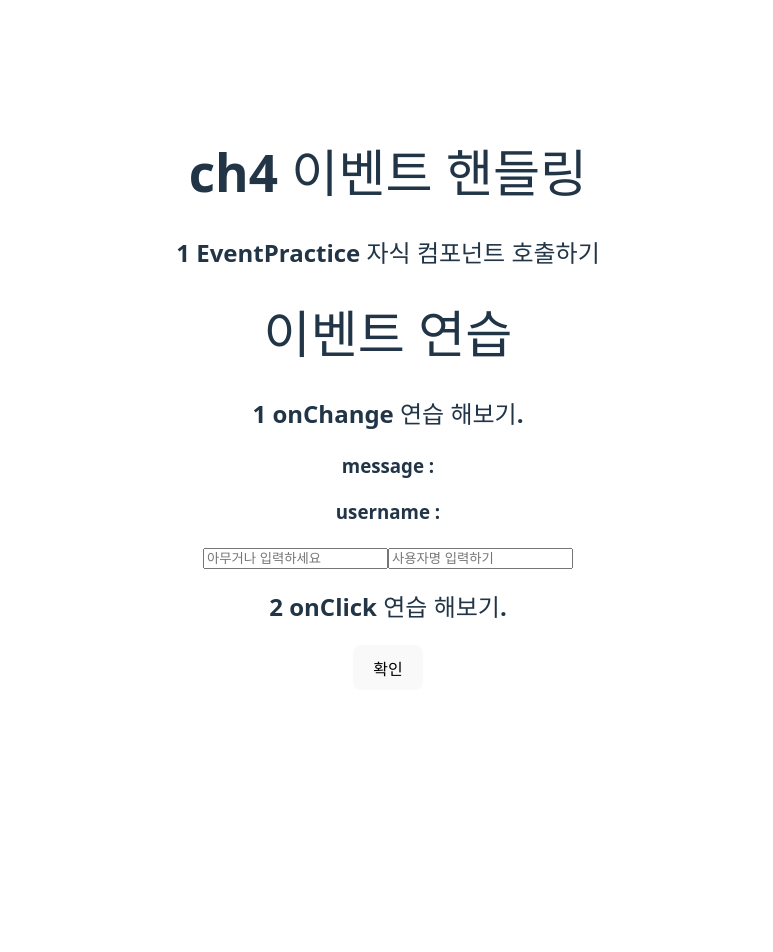
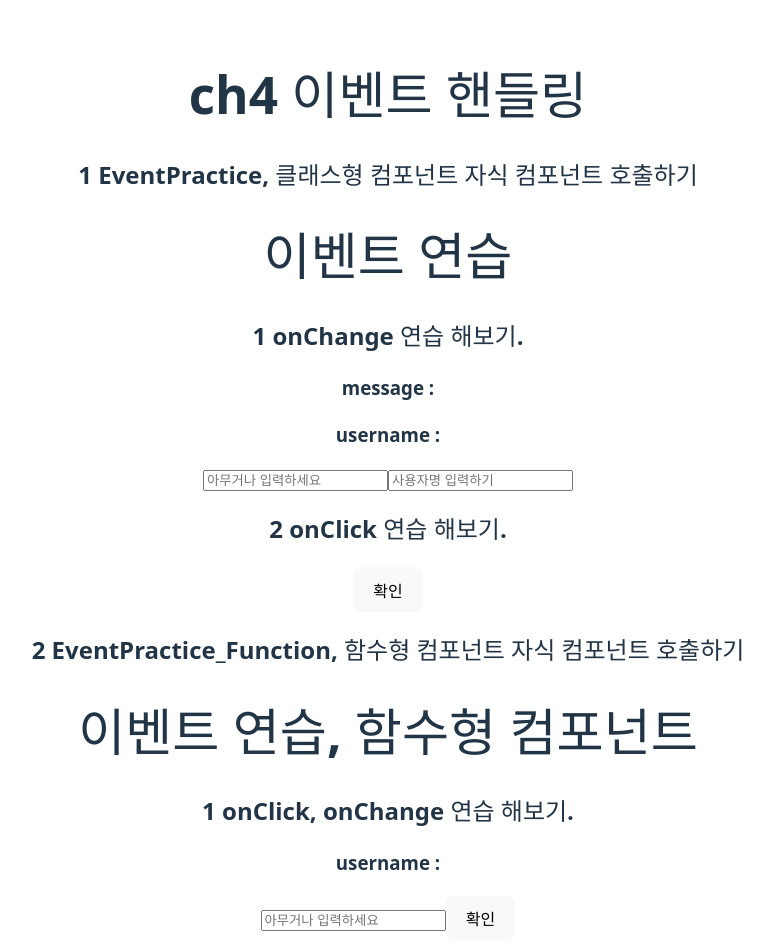
Before and after one commit to reokkamy/React-WorkSpace-k6-0806, a React (Vite) app in the folder ch04-vite-test/: page / in a window 1280 px wide. Shown: the top 952 px of the page, without its empty margins (252-1025 px from the left). Before the commit the page ends 800 px from the top, so only its background shows below. Built offline with nearby package versions, Linux system fonts and the light colour scheme.

Commit message:
2교시, 함수형 컴포넌트에서, 이벤트 핸들링 연습1

```diff
--- a/ch04-vite-test/src/App.jsx
+++ b/ch04-vite-test/src/App.jsx
@@ -1,12 +1,15 @@
 import "./App.css";
 import EventPractice from "./component/EventPractice";
+import EventPractice_Function from "./component/EventPractice_Function";
 
 function App() {
   return (
     <>
       <h1>ch4 이벤트 핸들링</h1>
-      <h2>1 EventPractice 자식 컴포넌트 호출하기</h2>
+      <h2>1 EventPractice, 클래스형 컴포넌트 자식 컴포넌트 호출하기</h2>
       <EventPractice />
+      <h2>2 EventPractice_Function, 함수형 컴포넌트 자식 컴포넌트 호출하기</h2>
+      <EventPractice_Function />
     </>
   );
 }
--- a/ch04-vite-test/src/component/EventPractice.jsx
+++ b/ch04-vite-test/src/component/EventPractice.jsx
@@ -31,6 +31,13 @@ class EventPractice extends Component {
     });
   }
 
+  // 이벤트 추가.
+  handleKeyPress = (e) => {
+    if (e.key === "Enter") {
+      this.handleClick();
+    }
+  };
+
   render() {
     return (
       <>
@@ -50,6 +57,8 @@ class EventPractice extends Component {
           //   }}
           // 방법2, 따로 분리 설정.
           onChange={this.handleChange}
+          // 추가 키 이벤트 리스너, 엔터 키를 입력시, 클릭 하는 효과 주기.
+          onKeyPress={this.handleKeyPress}
         />
 
         <input
@@ -58,6 +67,8 @@ class EventPractice extends Component {
           placeholder="사용자명 입력하기"
           value={this.state.username} // getter, state 객체 안의 message 조회
           onChange={this.handleChange}
+          // 추가 키 이벤트 리스너, 엔터 키를 입력시, 클릭 하는 효과 주기.
+          onKeyPress={this.handleKeyPress}
         />
 
         <h2>2 onClick 연습 해보기. </h2>
--- /dev/null
+++ b/ch04-vite-test/src/component/EventPractice_Function.jsx
@@ -0,0 +1,34 @@
+import React from "react";
+import { useState } from "react";
+
+const EventPractice_Function = () => {
+  const [username, setUsername] = useState("");
+
+  const onChangeUsername = (e) => setUsername(e.target.value);
+
+  const onClick = () => {
+    alert(username + ":");
+    setUsername("");
+  };
+
+  return (
+    <>
+      <h1>이벤트 연습, 함수형 컴포넌트 </h1>
+      <h2>1 onClick, onChange 연습 해보기. </h2>
+      <h3>username : {username}</h3>
+      <input
+        type="text"
+        name="message"
+        placeholder="아무거나 입력하세요"
+        value={username} // getter, state 객체 안의 message 조회
+        // onClick={onClick}
+        onChange={onChangeUsername}
+        // 추가 키 이벤트 리스너, 엔터 키를 입력시, 클릭 하는 효과 주기.
+        //onKeyPress={this.handleKeyPress}
+      />
+      <button onClick={onClick}>확인</button>
+    </>
+  );
+};
+
+export default EventPractice_Function;
```
